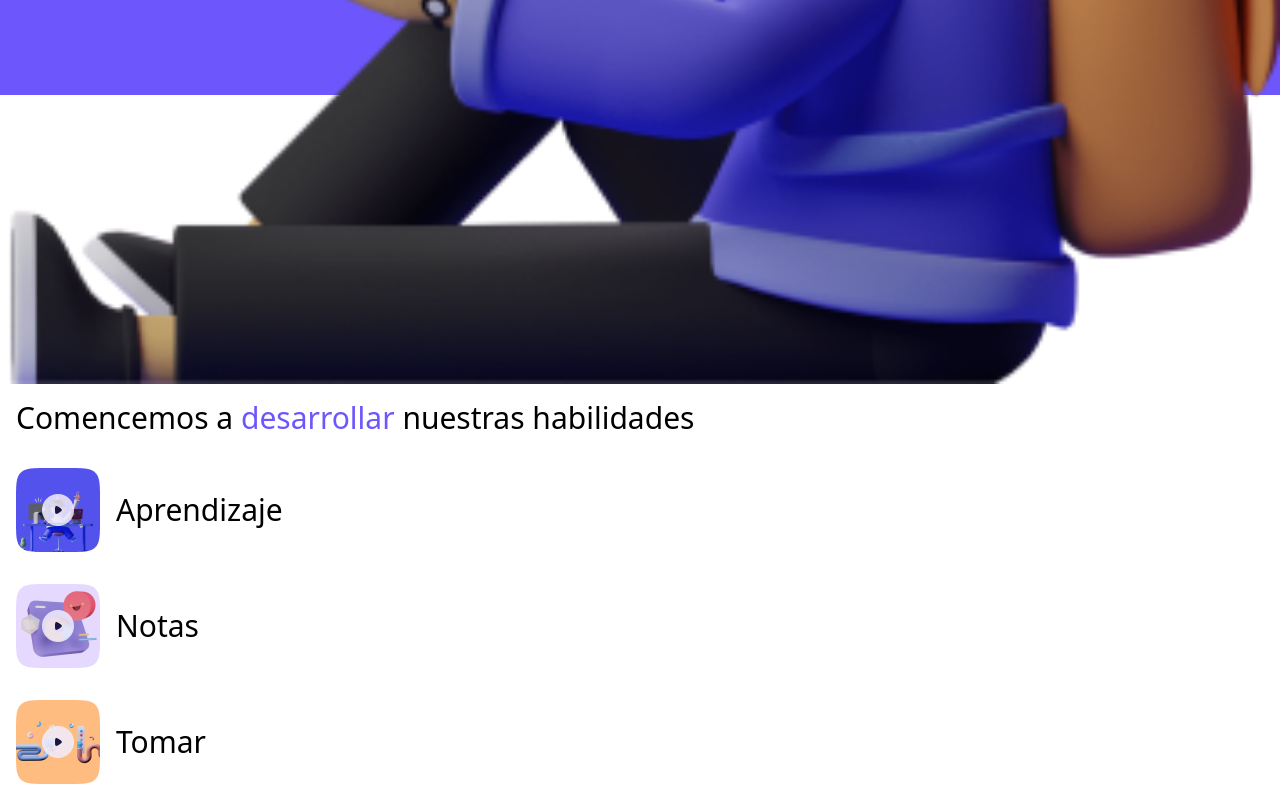
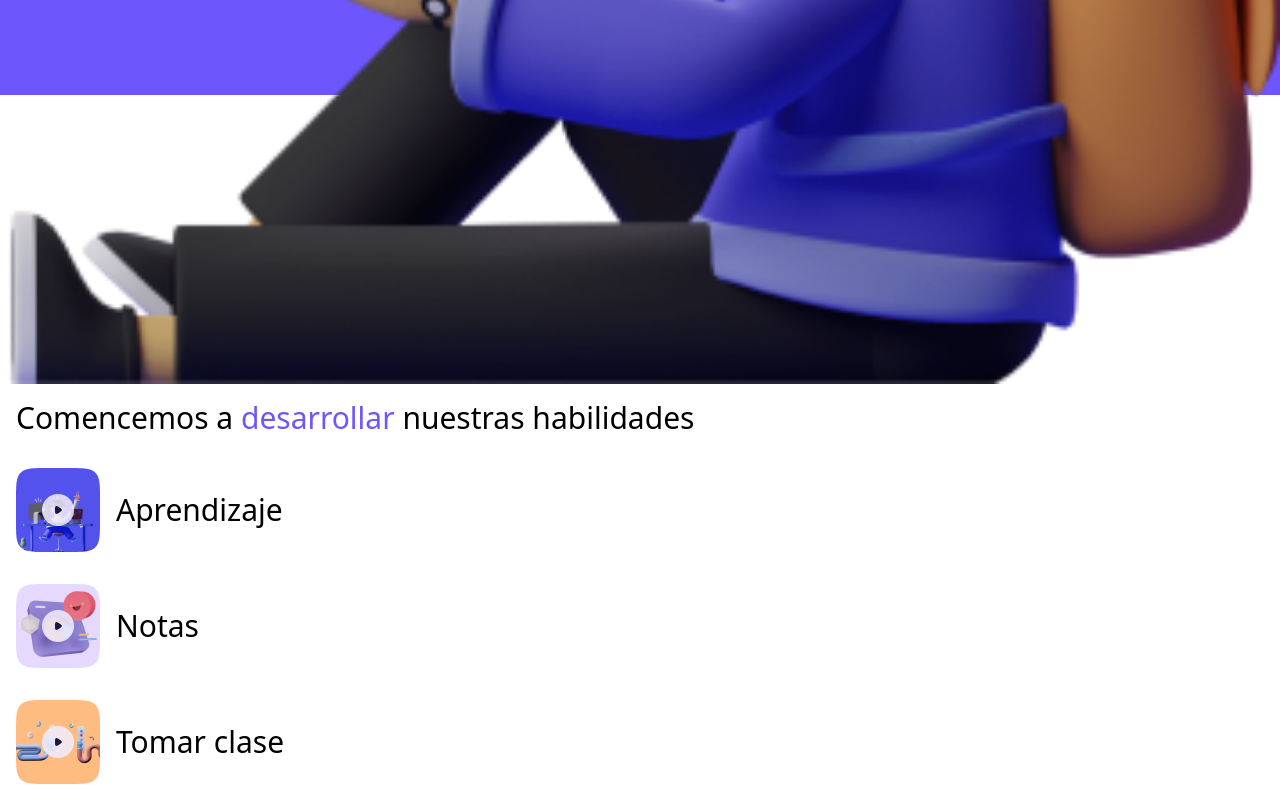
Before and after one commit to OshkarVTec/hackathonPuebla2024, a React (Vite) app: page /#/ in a window 1280 px wide. Shown: the part 705-1505 px from the top of the page. Built offline with nearby package versions, Linux system fonts and the light colour scheme.

Commit message:
fix text

```diff
--- a/src/pages/Home.tsx
+++ b/src/pages/Home.tsx
@@ -25,7 +25,7 @@
 					</Link>
 					<Link to="/dictado" className="flex items-center p-4 gap-4">
 						<img src={recordImg} />
-						<p className="text-3xl">Tomar</p>
+						<p className="text-3xl">Tomar clase</p>
 					</Link>
 				</div>
 			</div>
```
